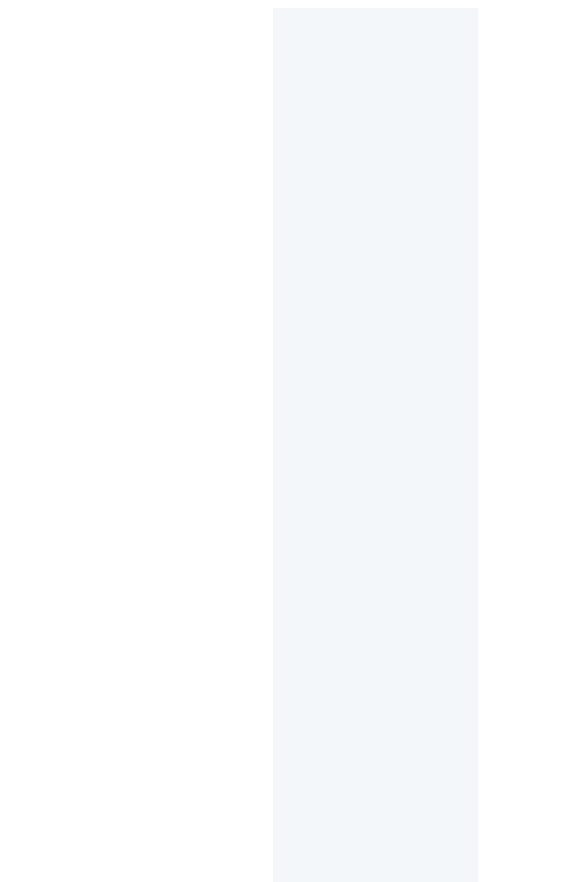
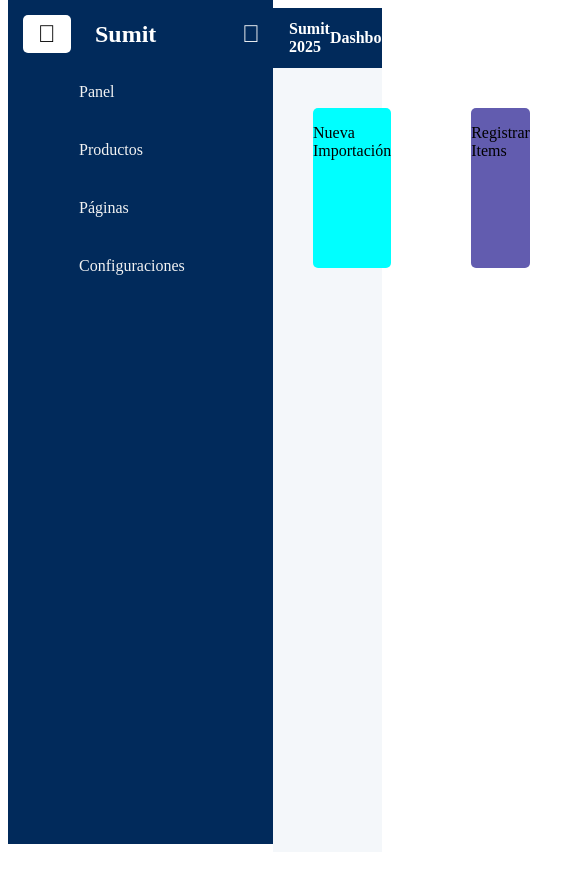
Before and after one commit to Lizden09/sumit2025, an Angular app: page / in a window 390 px wide. Shown: the top 882 px of the page, 585 px wide, since content can reach past the window. After the commit the page ends 860 px from the top, so only its background shows below. Built offline with nearby package versions, Linux system fonts and the light colour scheme.

Commit message:
implementacion navbar y dashboard

```diff
--- a/src/app/dashboard/dashboard.component.css
+++ b/src/app/dashboard/dashboard.component.css
@@ -0,0 +1,13 @@
+/* cards */
+
+.general-container{
+  width: 100% ;
+  display: flex;
+}
+
+.card{
+  margin: 2.5rem 2.5rem 0 2.5rem;
+  width: 16rem;
+  height: 10rem;
+  border-radius:5px;
+}
--- a/src/app/dashboard/dashboard.component.html
+++ b/src/app/dashboard/dashboard.component.html
@@ -1 +1,14 @@
-<p>dashboard works!</p>
+<section class="general-container">
+  <div class="card" style="background-color: aqua;">
+    <p>Nueva Importación</p>
+  </div>
+  <div class="card" style="background-color: rgb(98, 92, 175);">
+    <p>Registrar Items</p>
+  </div>
+  <div class="card" style="background-color: rgb(97, 133, 64);">
+    <p>Items Registrados</p>
+  </div>
+  <div class="card" style="background-color: rgb(102, 140, 209);">
+    <p>Items Secundarios</p>
+  </div>
+</section>
--- a/src/app/dashboard/dashboard.component.ts
+++ b/src/app/dashboard/dashboard.component.ts
@@ -2,6 +2,7 @@ import { Component } from '@angular/core';
 
 @Component({
   selector: 'app-dashboard',
+  standalone: true,
   imports: [],
   templateUrl: './dashboard.component.html',
   styleUrl: './dashboard.component.css'
--- a/src/app/left-sidebar/left-sidebar.component.css
+++ b/src/app/left-sidebar/left-sidebar.component.css
@@ -6,7 +6,7 @@
   top: 0;
   width: 16.5625rem;
   height: 100vh;
-  box-shadow: 0.063rem 0 1.25rem 0 #8690a3;
+  /* box-shadow: 0.063rem 0 1.25rem 0 #8690a3; */
 }
 .sidenav-collapsed {
   width: 5rem;
@@ -94,27 +94,3 @@
 .active .sidenav-link-text {
   color: #000;
 }
-
-/* Ocultar sidebar fuera de pantalla en móvil */
-@media (max-width: 768px) {
-  .sidenav {
-    position: fixed;
-    left: -100%;
-    transition: left 0.3s ease;
-    width: 16.5625rem;
-    height: 100vh;
-    z-index: 1000;
-  }
-  .sidenav.active {
-    left: 0;
-    background-color: #012a5b;
-  }
-
-  /* Main siempre ocupa todo ancho en móvil */
-  .body,
-  .body-trimmed,
-  .body-md-screen {
-    margin-left: 0 !important;
-    width: 100% !important;
-  }
-}
--- a/src/app/main/main.component.css
+++ b/src/app/main/main.component.css
@@ -6,7 +6,7 @@
   top: 0;
   transition: all 0.5s ease;
   background: #f4f7fa;
-  padding: 3rem;
+  padding: 0 0 3rem 0;
   height: 100vh !important;
 }
 
@@ -38,3 +38,32 @@
     z-index: 1100;
   }
 }
+
+/* navbar */
+.navbar {
+  height: 60px;
+  background-color: #012a5b;
+  color: white;
+  display: flex;
+  align-items: center;
+  justify-content: space-between;
+  padding: 0 1rem;
+  font-weight: 600;
+}
+
+.nav-links {
+  list-style: none;
+  display: flex;
+  gap: 1rem;
+  margin: 0;
+  padding: 0;
+}
+
+.nav-links a {
+  color: white;
+  text-decoration: none;
+}
+
+.nav-links a:hover {
+  text-decoration: underline;
+}
--- a/src/app/main/main.component.html
+++ b/src/app/main/main.component.html
@@ -6,5 +6,14 @@
     'body-md-screen': isSidebarCollapsed
   }"
 >
+<nav class="navbar">
+    <span class="logo">Sumit 2025</span>
+    <ul class="nav-links">
+      <li><a routerLink="/dashboard">Dashboard</a></li>
+      <!-- <li><a routerLink="/usuarios">Usuarios</a></li>
+      <li><a routerLink="/config">Configuración</a></li> -->
+    </ul>
+</nav>
+<app-dashboard/>
   <router-outlet></router-outlet>
 </div>
--- a/src/app/main/main.component.ts
+++ b/src/app/main/main.component.ts
@@ -2,11 +2,12 @@
 import { Component, Input } from '@angular/core';
 import { RouterOutlet } from '@angular/router';
 import { CommonModule } from '@angular/common';
+import { DashboardComponent } from '../dashboard/dashboard.component';
 
 @Component({
   selector: 'app-main',
   standalone: true,
-  imports: [RouterOutlet, CommonModule],
+  imports: [RouterOutlet, CommonModule, DashboardComponent],
   templateUrl: './main.component.html',
   styleUrl: './main.component.css'
 })
--- a/src/styles.css
+++ b/src/styles.css
@@ -1 +1,4 @@
 /* You can add global styles to this file, and also import other style files */
+*, *::before, *::after {
+  box-sizing: border-box;
+}
```
